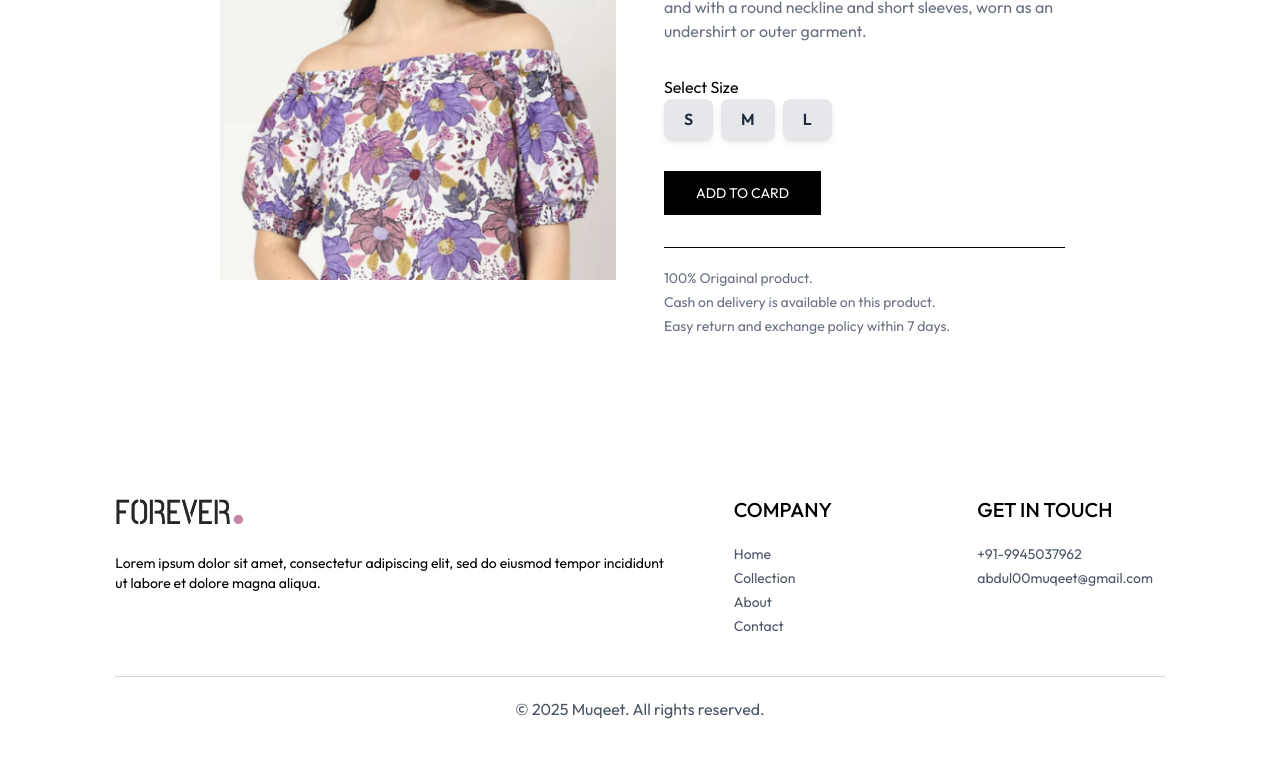
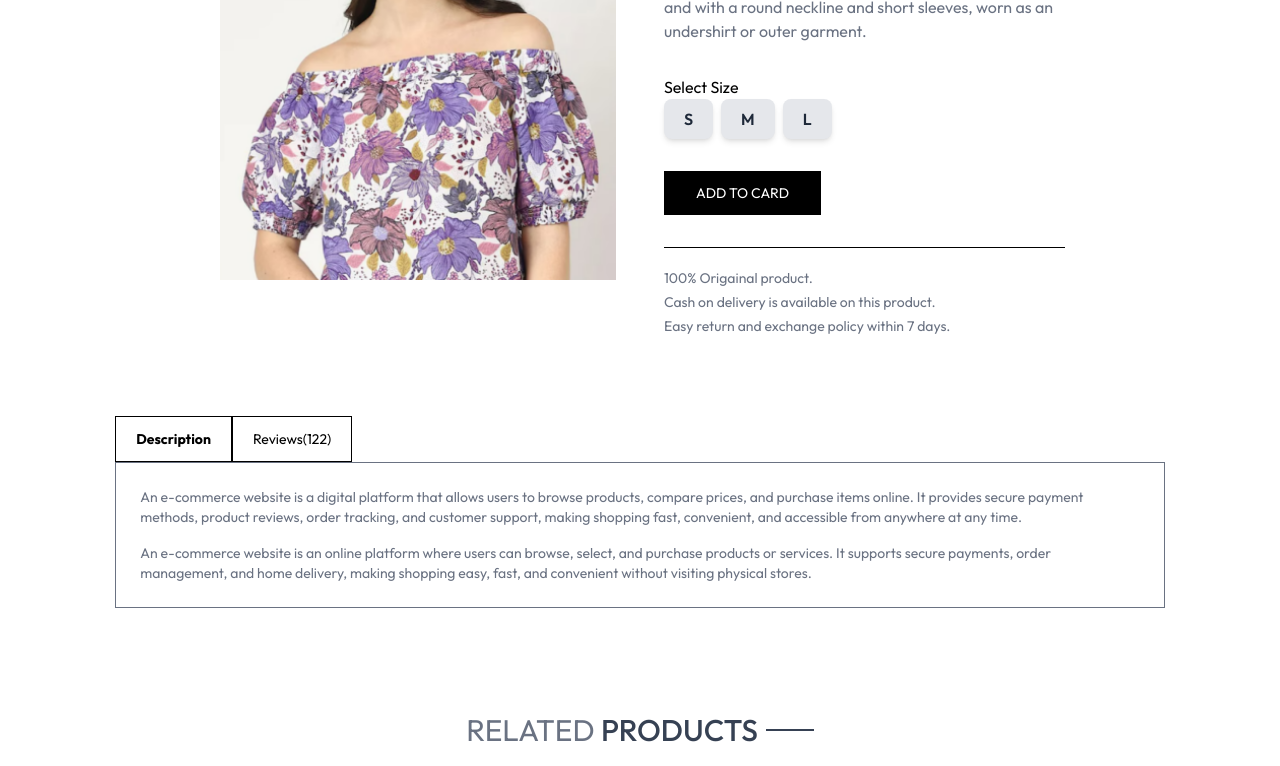
Before and after one commit to muqeet1001/eCommerce, a React (Vite) app in the folder frontend/: page /product/aaaaa in a window 1280 px wide. Shown: the part 300-1066 px from the top of the page. Before the commit the page ends 1041 px from the top, so only its background shows below. Built offline with nearby package versions, Linux system fonts and the light colour scheme.

Commit message:
Add RelatedProducts component to display related items based on category and subcategory

```diff
--- /dev/null
+++ b/frontend/src/components/RelatedProducts.jsx
@@ -0,0 +1,37 @@
+import React, { useContext, useEffect, useState } from 'react'
+import { ShopContext } from '../context/ShopContext'
+import Title from './Title';
+import ProductItem from './ProductItem';
+
+function RelatedProducts({ category, subCategory }) {
+    const { products } = useContext(ShopContext);
+    const [related, setrelated] = useState([]);
+
+    useEffect(() => {
+        const list = Array.isArray(products) ? products.slice() : [];
+        let productscopy = list;
+
+        if (category) {
+            productscopy = productscopy.filter((item) => item.category === category);
+        }
+        if (subCategory) {
+            productscopy = productscopy.filter((item) => item.subCategory === subCategory);
+        }
+
+        setrelated(productscopy.slice(0, 5));
+    }, [products, category, subCategory]);
+    return (
+        <div className='my-24'>
+            <div className='text-center text-3xl py-2'>
+                <Title text1={'RELATED'} text2={'PRODUCTS'} />
+            </div>
+            <div className='grid grid-cols-2 sm:grid-cols-3 md:grid-cols-4 gap-4 gap-y-6'>
+                {related.map((item, index) => (
+                    <ProductItem key={index} id={item._id} name={item.name} price={item.price} image={item.image} />
+                ))}
+            </div>
+        </div>
+    )
+}
+
+export default RelatedProducts
--- a/frontend/src/pages/Product.jsx
+++ b/frontend/src/pages/Product.jsx
@@ -2,6 +2,7 @@ import React, { useContext, useEffect, useState } from 'react';
 import { useParams } from 'react-router-dom'
 import { ShopContext } from './../context/ShopContext';
 import { assets } from '../assets/assets';
+import RelatedProducts from './../components/RelatedProducts';
 export default function Product() {
 
 
@@ -82,7 +83,7 @@ export default function Product() {
 
             </div>
             <button className='bg-black text-white px-8 py-3 text-sm active:bg-gray-700'>ADD TO CARD</button>
-            <hr  className='mt-8 sm:w-4/5'/>
+            <hr className='mt-8 sm:w-4/5' />
             <div className='text-sm text-gray-500 mt-5 flex flex-col gap-1'>
               <p>100% Origainal product.</p>
               <p>Cash on delivery is available on this product.</p>
@@ -90,6 +91,19 @@ export default function Product() {
             </div>
           </div>
         </div>
+        {/* Revies section */}
+        <div className='mt-20'>
+          <div className='flex'>
+            <b className='border px-5 py-3 text-sm'>Description</b>
+            <p className='border px-5 py-3 text-sm'>Reviews(122)</p>
+          </div>
+          <div className='flex flex-col gap-4 border px-6 py-6 text-sm text-gray-500'>
+            <p>An e-commerce website is a digital platform that allows users to browse products, compare prices, and purchase items online. It provides secure payment methods, product reviews, order tracking, and customer support, making shopping fast, convenient, and accessible from anywhere at any time.</p>
+            <p>An e-commerce website is an online platform where users can browse, select, and purchase products or services. It supports secure payments, order management, and home delivery, making shopping easy, fast, and convenient without visiting physical stores.</p>
+          </div>
+        </div>
+        {/* related products */}
+        <RelatedProducts category={productData.category} subCategory={productData.subCategory} />
       </div>
     </>
   ) : <div className='opacity:0'></div>
```
